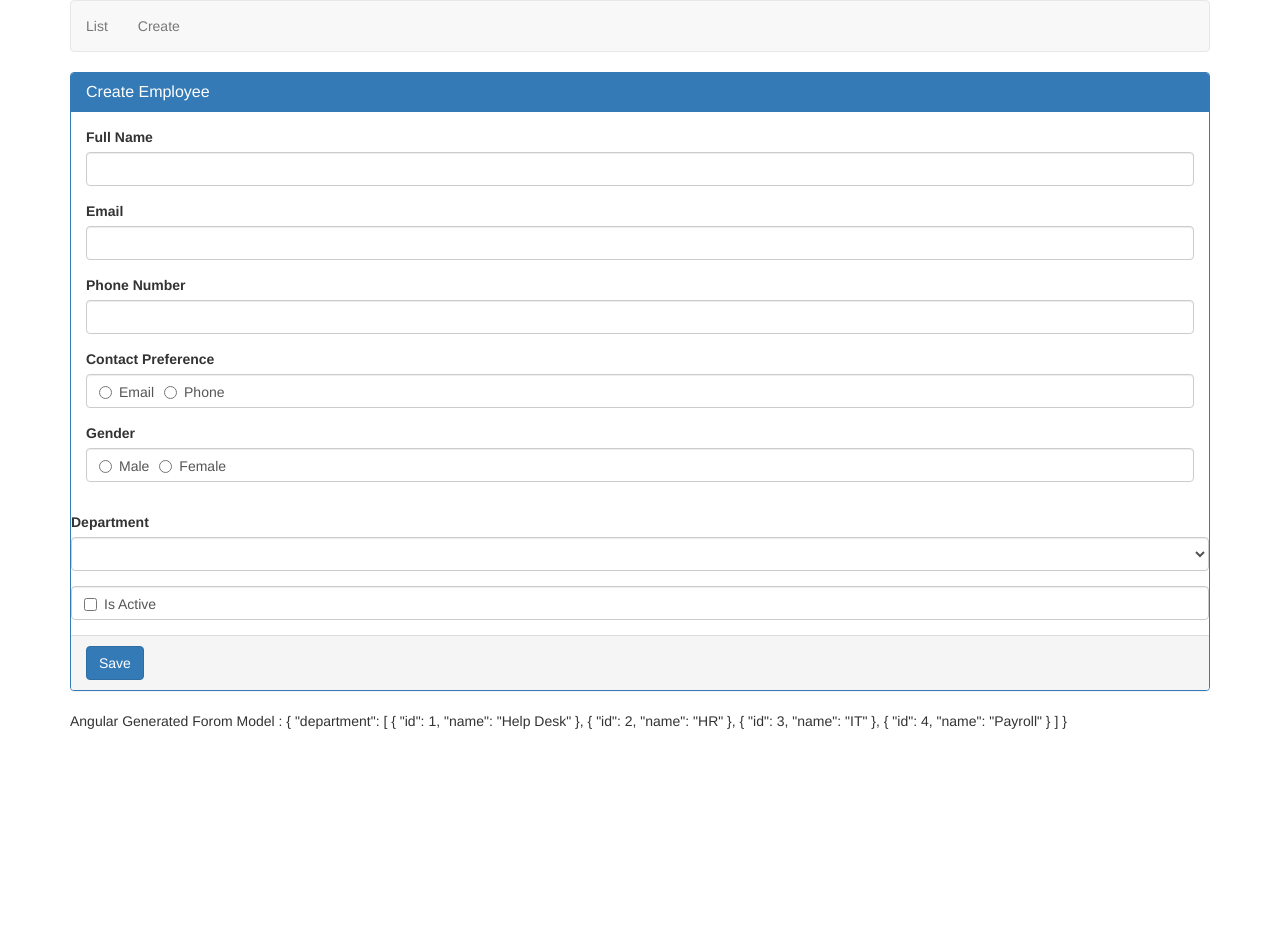
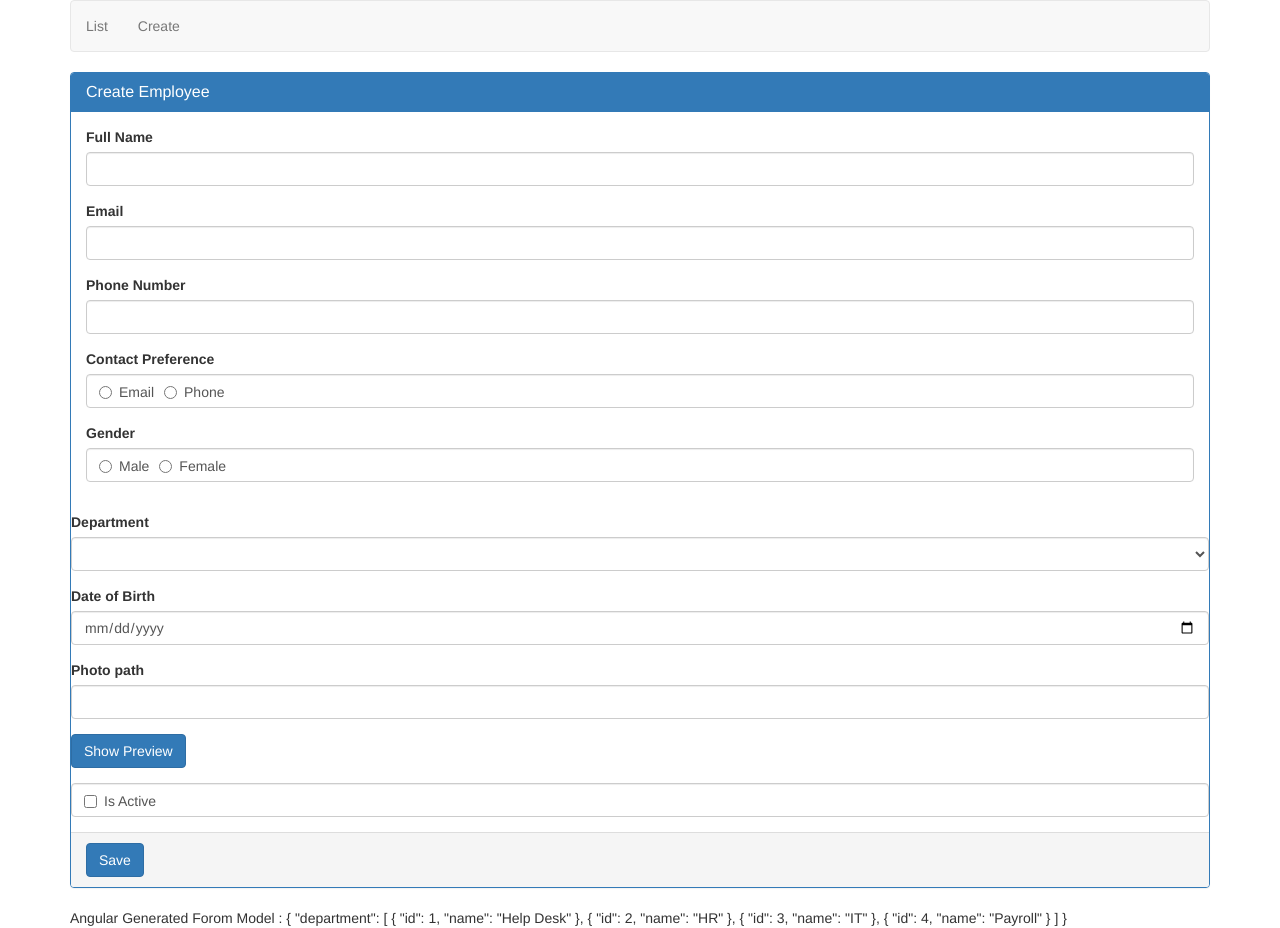
Before and after one commit to SaiSudharsana/angulartestproject, an Angular app: page /create in a window 1280 px wide. Before the commit the page ends 800 px from the top, so only its background shows below. Built offline with nearby package versions, Linux system fonts and the light colour scheme.

Commit message:
added preview photo class

```diff
--- a/src/app/employees/create-employee.component.html
+++ b/src/app/employees/create-employee.component.html
@@ -64,6 +64,24 @@
         </option>
       </select>
     </div>
+    <div class="form-group">
+      <label for="dateOfBirth">Date of Birth</label>
+      <input id="dateOfBirth" type="date" class="form-control" name="dateOfBirth">
+    </div>
+    <div class="form-group">
+      <label for="photoPath">Photo path</label>
+      <input id="photoPath" type="text" class="form-control" name="photoPath"
+      [(ngModel)]="photoPath">
+    </div>
+    <div class="form-group">
+    <img [src] ="photoPath" height="200" width="200" *ngIf="previewPhoto"/>
+  </div>
+
+  <div class="form-group">
+    <button type="button" (click)="togglePhotoPreview()" class="btn btn-primary">
+      {{previewPhoto ? "Hide " : "Show " }} Preview
+    </button>
+  </div>
 
 <div class="form-group">
   <div class="form-control">
--- a/src/app/employees/create-employee.component.ts
+++ b/src/app/employees/create-employee.component.ts
@@ -7,6 +7,7 @@
   styleUrls: ['./create-employee.component.css']
 })
 export class CreateEmployeeComponent implements OnInit {
+  previewPhoto = false;
   departments: Department[] = [
     { id: 1, name: 'Help Desk' },
     { id: 2, name: 'HR' },
@@ -21,6 +22,9 @@
    saveEmployee(empForm : NgForm): void{
      console.log(empForm.value);
    }
+ togglePhotoPreview() {
+  this.previewPhoto = !this.previewPhoto;
+}
 
 
 }
```
